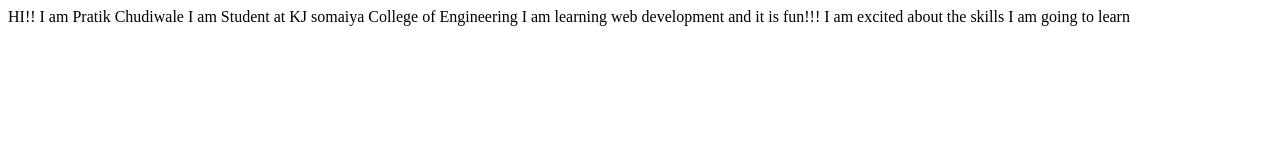
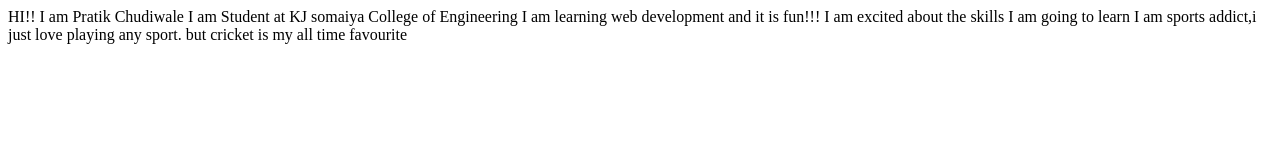
Before and after one commit to chudiwalepratik/PratikChudiwale-Site, a plain HTML site: page index.html in a window 1280 px wide. Drawn offline with Linux system fonts and the light colour scheme.

Commit message:
update: interests

```diff
--- a/index.html
+++ b/index.html
@@ -12,5 +12,8 @@
   I am learning web development and it is fun!!!
 
   I am excited about the skills I am going to learn
+
+  I am sports addict,i just love playing any sport.
+  but cricket is my all time favourite
 </body>
 </html>
```
